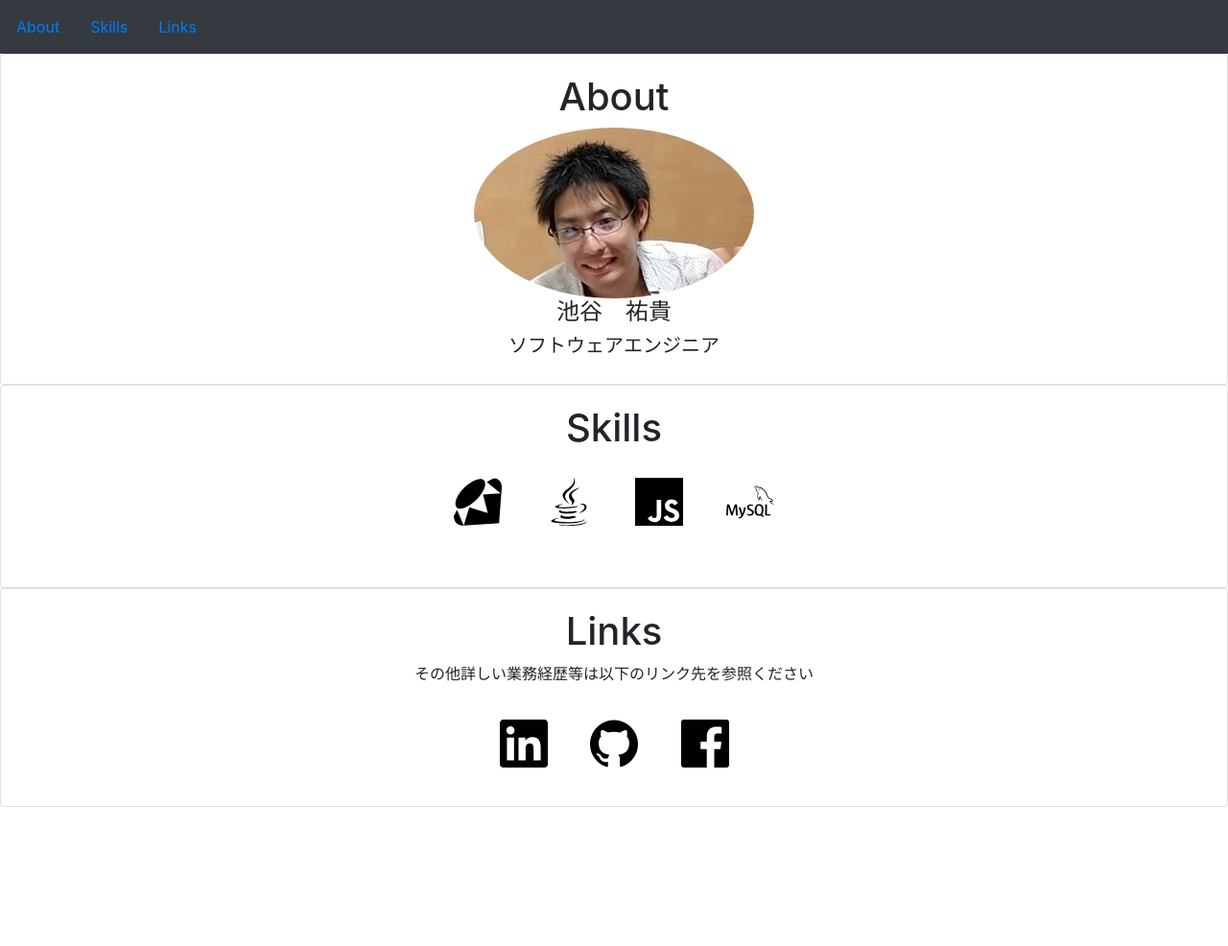
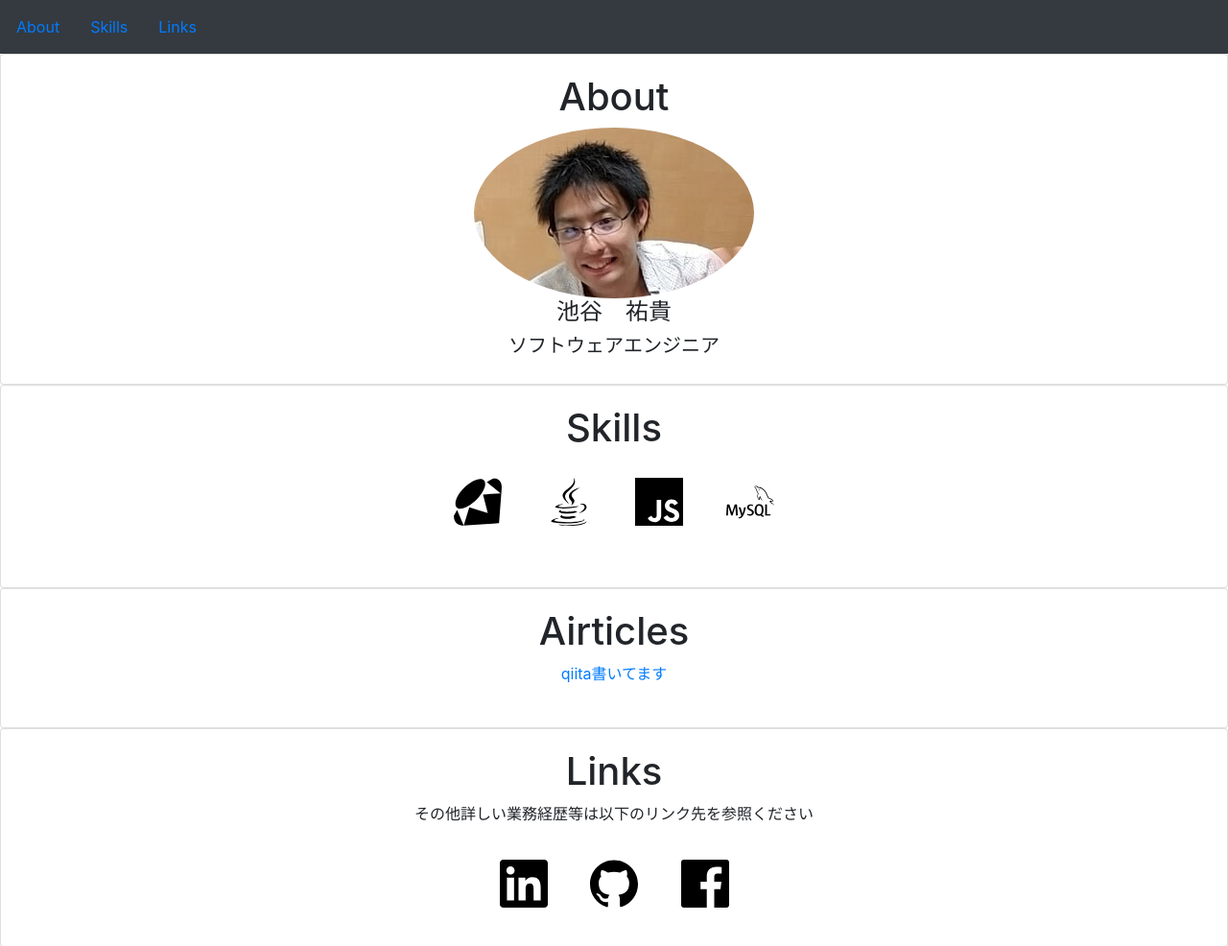
Before and after one commit to ikeyu0806/ikeyu0806.github.io, a plain HTML site: page index.html in a window 1280 px wide. Shown: the whole page at 96% size. Before the commit the page ends 841 px from the top, so only its background shows below. Drawn offline with nearby package versions, Linux system fonts and the light colour scheme.

Commit message:
Airticles追加

```diff
--- a/index.html
+++ b/index.html
@@ -41,6 +41,15 @@
           </div>
       </div>
 
+      <div class="card text-center" id="airticles">
+          <div class="card-body">
+            <h1>Airticles</h1>
+            <a href="https://qiita.com/yuki-ikegaya">qiita書いてます</a>
+            <br>
+            <br>
+          </div>
+      </div>
+
       <div class="card text-center">
         <div class="card-body" id="links">
           <h1>Links</h1>
```
